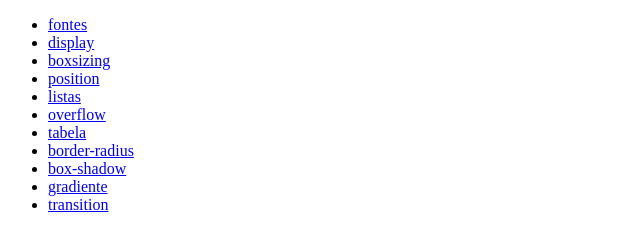
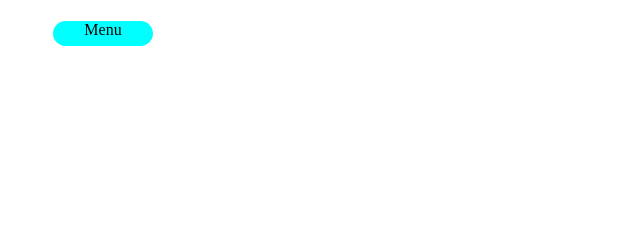
Before and after one commit to matheushermidadev/Resumao-html, a plain HTML site: page index.html in a window 1280 px wide. Shown: the whole page, without its empty margins (0-640 px from the left). Drawn offline with Linux system fonts and the light colour scheme.

Commit message:
Atualização do menu na Home

```diff
--- a/index.html
+++ b/index.html
@@ -6,12 +6,19 @@
     <meta name="author" content="Matheus Hermida">
     <meta name="description" content="Resumos das aulas de HTML e CSS">
     <meta name="keywords" content="html5, css, tecnologia">
+    <link rel="stylesheet" href="./style/style.css">
     <title>Resumo das aulas de HTML</title>
 </head>
 <body>
     <header>
 <nav>
+
             <ul>
+                <li id="lista-menu">Menu
+                      <ul id="menu-lista">
+                <li>
+                    <a href="./index.html">Home</a>
+                </li>
                 <li>
                     <a href="./pages/fontes.html">fontes</a>
                 </li>
@@ -46,6 +53,9 @@
                     <a href="./pages/transition.html">transition</a>
                 </li>
             </ul>
+                </li>
+            </ul>
+
         </nav>
     </header>
 
--- a/style/style.css
+++ b/style/style.css
@@ -20,3 +20,44 @@
 .texto-artigo3{
     font-family: 'Dune Rise';
 }
+
+ nav ul{
+    list-style: none;
+}
+
+nav ul:hover{
+    height: 100%;
+}
+
+a:hover{
+    color:crimson;
+}
+
+nav ul li{
+    display: inline-block;
+    width: 100px;
+    height: 25px;
+    margin: 5px;
+    background-color: aqua;
+    padding: 5px auto;
+
+    text-align: center;
+
+    border-radius: 15px;
+}
+
+nav ul li a{
+    text-decoration: none;
+    font-family: sans-serif;
+}
+
+#menu-lista{
+    height: 0px;
+    overflow: hidden;
+    transition: height 0.5s;
+}
+
+#lista-menu:hover #menu-lista{
+    height: 600px;
+    width: 100vh;
+}
```
